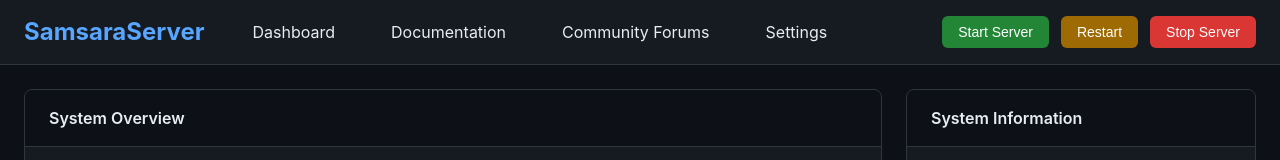
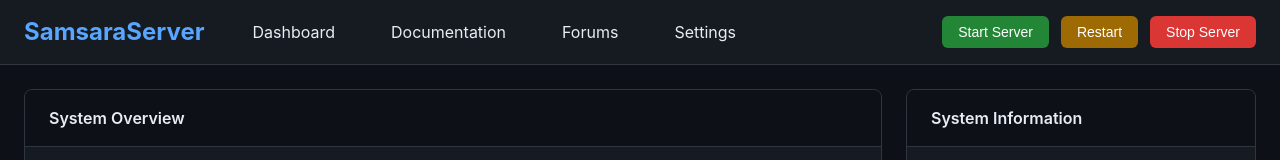
Before and after one commit to samsaraserver/Samsara-hub, a website: page Public/index.html in a window 1280 px wide. Shown: the top 160 px of the page. Drawn offline with Linux system fonts and the light colour scheme; no server answers.

Commit message:
update href

```diff
--- a/Public/index.html
+++ b/Public/index.html
@@ -13,7 +13,7 @@
                 <nav class="nav-links">
                     <a class="nav-link" href="#">Dashboard</a>
                     <a class="nav-link" href="https://samsaraserver.space/docs" target="_blank" rel="noreferrer">Documentation</a>
-                    <a class="nav-link" href="https://samsaraserver.space/community" target="_blank" rel="noreferrer">Community Forums</a>
+                    <a class="nav-link" href="https://samsaraserver.space/forums" target="_blank" rel="noreferrer">Forums</a>
                     <button class="nav-link" data-settings-toggle="open" type="button">Settings</button>
                 </nav>
             </div>
```
